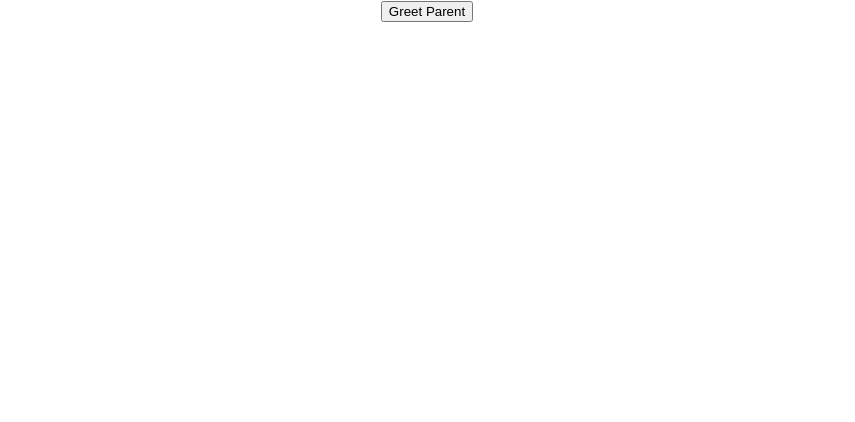
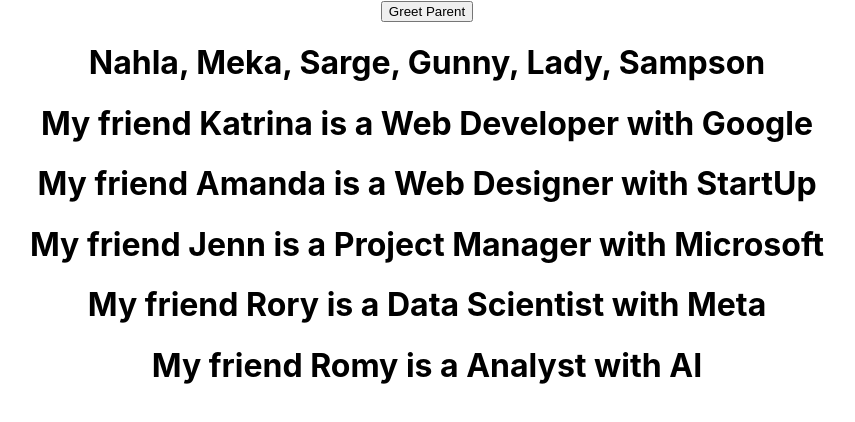
Before and after one commit to sahmtocode1/JavaScript2, a React (Create React App) app in the folder hello-world/: page / in a window 1280 px wide. Shown: the top 422 px of the page, without its empty margins (213-1068 px from the left). Built offline with nearby package versions, Linux system fonts and the light colour scheme.

Commit message:
React Lists

```diff
--- a/hello-world/src/App.js
+++ b/hello-world/src/App.js
@@ -8,6 +8,8 @@
 import ClassClick from './components/ClassClick';
 import EventBind from './components/EventBind'
 import ParentComponent from './components/ParentComponent';
+import NameList from './components/NameList';
+import PersonList from './components/PersonList';
 
 function App () {
   return (
@@ -29,6 +31,8 @@
       //<EventBind />
     }
     <ParentComponent />
+    <NameList />
+    <PersonList />
     </div>
   );
 }
--- a/hello-world/src/components/ChildComponent.js
+++ b/hello-world/src/components/ChildComponent.js
@@ -3,9 +3,9 @@
 function ChildComponent(props) {
   return (
     <div>
-        <button onClick={() => props.greetHandler("Romy")}>Greet Parent</button>
+        <button onClick={() => props.greetHandler("Romy + Nahla")}>Greet Parent</button>
     </div>
   );
 }
 
-export default ChildComponent
+export default ChildComponent;
--- /dev/null
+++ b/hello-world/src/components/NameList.js
@@ -0,0 +1,15 @@
+import React from 'react'
+
+function NameList() {
+    const names = ["Nahla, Meka, Sarge, Gunny, Lady, Sampson"];
+    //const NameList = names.map((name) => <h1>{name}</h1>);
+  return (
+  <div>
+    {names.map((name, index) => (
+        <h1 key={index}>{name}</h1>
+    ))}
+    </div>
+    );
+}
+
+export default NameList;
--- a/hello-world/src/components/ParentComponent.js
+++ b/hello-world/src/components/ParentComponent.js
@@ -7,11 +7,12 @@
 
         this.state = {
             parentName: "Katrina",
+
         };
         this.greetParent = this.greetParent.bind(this);
     }
 
-    greetParent(childName){
+    greetParent (childName, dogName) {
         alert(`Hello ${this.state.parentName} from ${childName}`);
     }
     render() {
--- /dev/null
+++ b/hello-world/src/components/Person.js
@@ -0,0 +1,13 @@
+import React from 'react'
+
+function Person({person}) {
+  return (
+    <div>
+        <h1>
+            My friend {person.name} is a {person.title} with {person.company}
+        </h1>
+    </div>
+  );
+}
+
+export default Person;
--- /dev/null
+++ b/hello-world/src/components/PersonList.js
@@ -0,0 +1,20 @@
+import React from 'react'
+import Person from './Person';
+
+function PersonList() {
+    const persons = [
+        { id: 1, name: "Katrina", title: "Web Developer", company: "Google" },
+        { id: 2, name: "Amanda", title: "Web Designer", company: "StartUp"},
+        { id: 3, name: "Jenn", title: "Project Manager", company: "Microsoft"},
+        { id: 4, name: "Rory", title: "Data Scientist", company: "Meta" },
+        { id: 5, name: "Romy", title: "Analyst", company: "AI" },
+
+    ];
+    const personList = persons.map ((person) => (
+        <Person key={person.id} person={person} />
+    ));
+
+      return <div>{personList}</div>;
+}
+
+export default PersonList;
```
